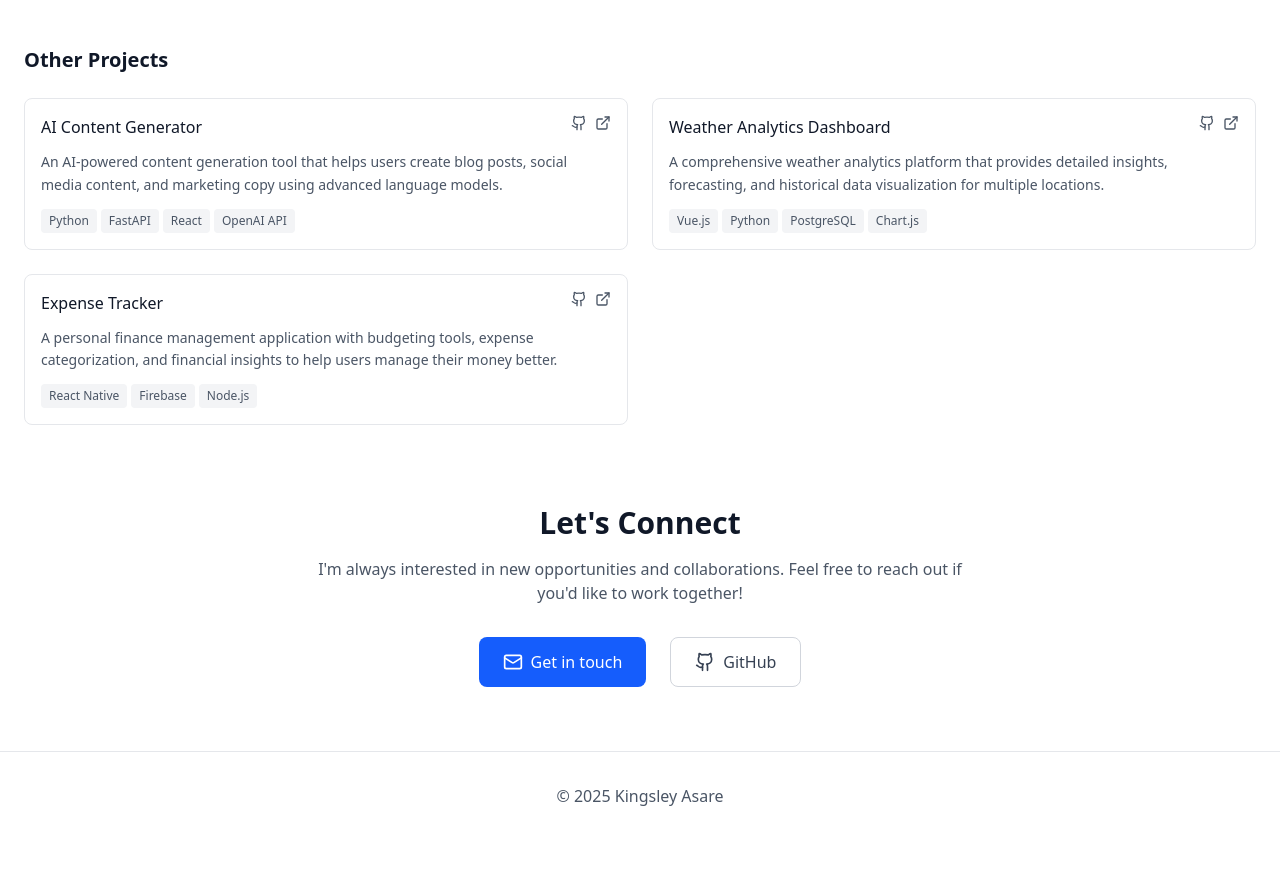
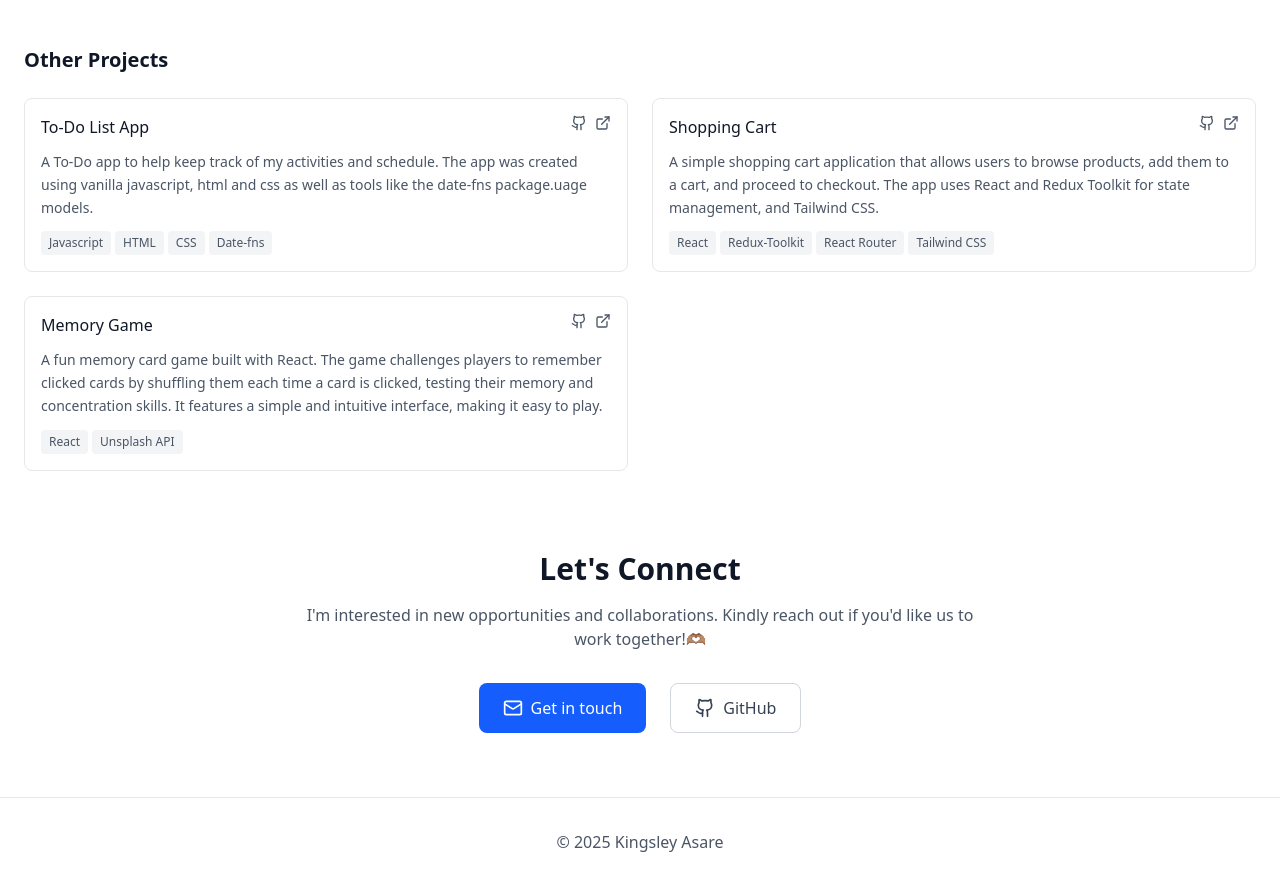
Before and after one commit to KLightiam/portfolio, a React (Vite) app: page / in a window 1280 px wide. Shown: the part 2452-3338 px from the top of the page. Before the commit the page ends 3292 px from the top, so only its background shows below. Built offline with nearby package versions, Linux system fonts and the light colour scheme.

Commit message:
add other projects

```diff
--- a/src/components/Portfolio.jsx
+++ b/src/components/Portfolio.jsx
@@ -23,7 +23,7 @@ const Portfolio = () => {
       title: 'Blog Platform',
       description: 'A blog site for posting stories and articles. The app uses Reactjs for the frontend with tools like react-router and tailwindcsss. The api was created using expressjs while postgresql was used for the database management',
       tech: ['React', 'Node.js', 'PostgreSQL', 'React-Router', 'Postgresql', 'Express', 'Prisma', 'Tailwind Css'],
-      github: 'https://github.com/KLightiam/blog-site-frontend',
+      github: 'https://github.com/KLightiam/blog-site-backend',
       demo: '#',
       src: ['./blog/eight.png', './blog/one.png', './blog/two.png', './blog/three.png', './blog/four.png', './blog/five.png', './blog/six.png', './blog/seven.png'],
       featured: true
@@ -46,26 +46,26 @@ const Portfolio = () => {
       featured: true
     },
     {
-      title: 'AI Content Generator',
-      description: 'An AI-powered content generation tool that helps users create blog posts, social media content, and marketing copy using advanced language models.',
-      tech: ['Python', 'FastAPI', 'React', 'OpenAI API'],
-      github: '#',
+      title: 'To-Do List App',
+      description: 'A To-Do app to help keep track of my activities and schedule. The app was created using vanilla javascript, html and css as well as tools like the date-fns package.uage models.',
+      tech: ['Javascript', 'HTML', 'CSS', 'Date-fns'],
+      github: 'https://github.com/KLightiam/To-Do',
       demo: '#',
       featured: false
     },
     {
-      title: 'Weather Analytics Dashboard',
-      description: 'A comprehensive weather analytics platform that provides detailed insights, forecasting, and historical data visualization for multiple locations.',
-      tech: ['Vue.js', 'Python', 'PostgreSQL', 'Chart.js'],
-      github: '#',
+      title: 'Shopping Cart',
+      description: 'A simple shopping cart application that allows users to browse products, add them to a cart, and proceed to checkout. The app uses React and Redux Toolkit for state management, and Tailwind CSS.',
+      tech: ['React', 'Redux-Toolkit', 'React Router', 'Tailwind CSS'],
+      github: 'https://github.com/KLightiam/shopping-cart',
       demo: '#',
       featured: false
     },
     {
-      title: 'Expense Tracker',
-      description: 'A personal finance management application with budgeting tools, expense categorization, and financial insights to help users manage their money better.',
-      tech: ['React Native', 'Firebase', 'Node.js'],
-      github: '#',
+      title: 'Memory Game',
+      description: 'A fun memory card game built with React. The game challenges players to remember clicked cards by shuffling them each time a card is clicked, testing their memory and concentration skills. It features a simple and intuitive interface, making it easy to play.',
+      tech: ['React','Unsplash API'],
+      github: 'https://github.com/KLightiam/memory-card-game',
       demo: '#',
       featured: false
     }
@@ -449,8 +449,8 @@ const Portfolio = () => {
         <section id="contact" className="text-center">
           <h2 className="text-3xl font-bold mb-4">Let's Connect</h2>
           <p className="text-gray-600 mb-8 max-w-2xl mx-auto">
-            I'm always interested in new opportunities and collaborations.
-            Feel free to reach out if you'd like to work together!
+            I'm interested in new opportunities and collaborations.
+            Kindly reach out if you'd like us to work together!🫶🏽
           </p>
           <div className="flex justify-center gap-6">
             <a
```
